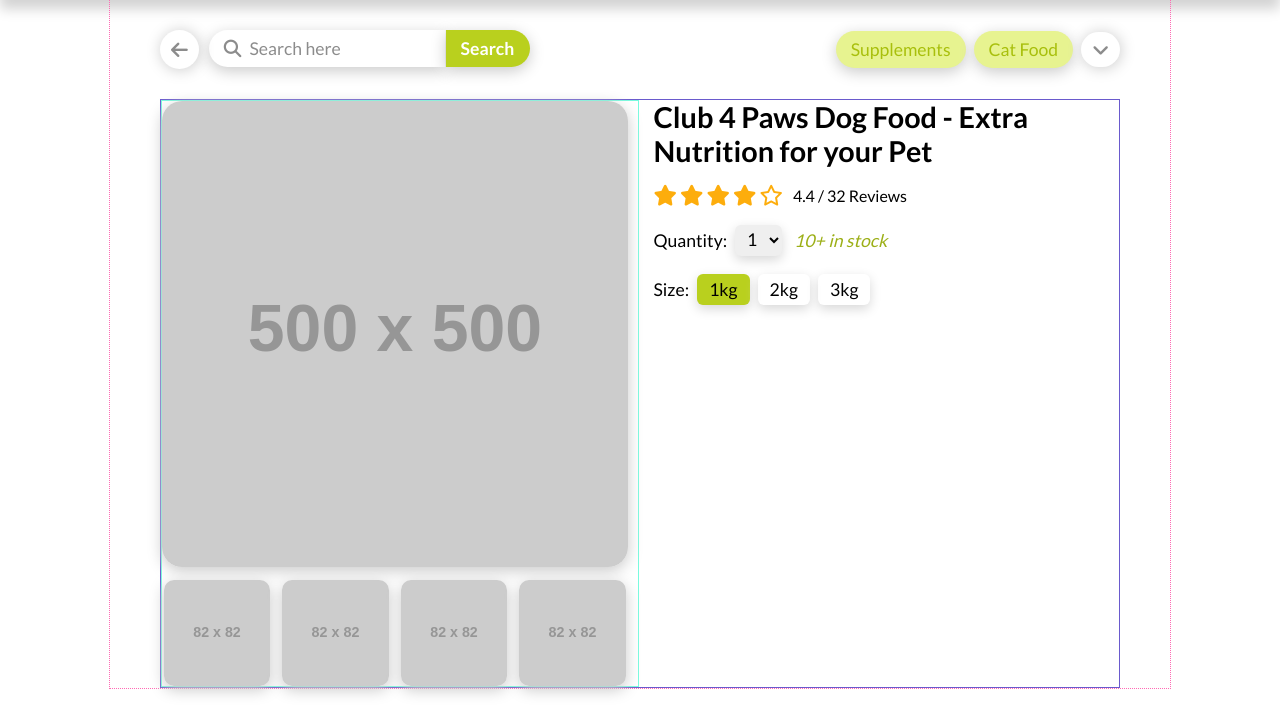
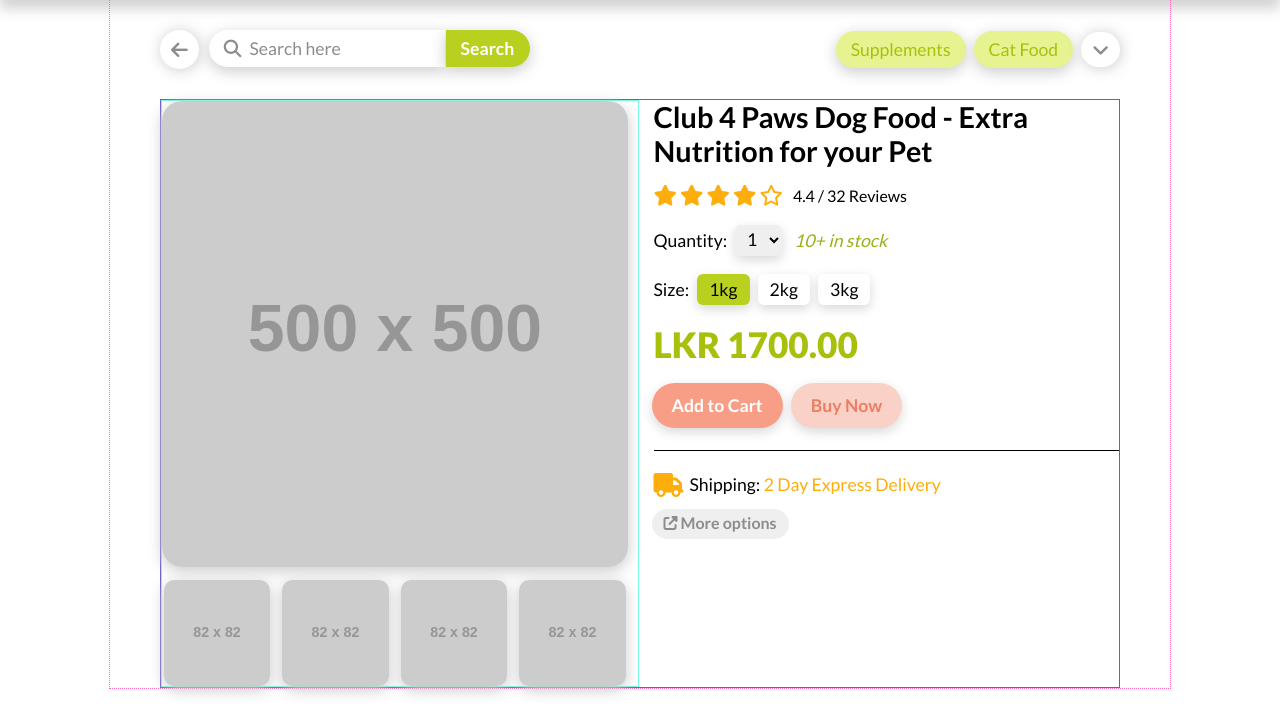
Before and after one commit to pawan-live/pet-care-system-iwt, a PHP site: page /html/item.html in a window 1280 px wide. Shown: the part 81-800 px from the top of the page. Run offline with PHP 8.4, Linux system fonts and the light colour scheme; grey boxes labelled with a size stand in for pictures from a placeholder-image service; some libraries are stand-ins or nearby versions.

Commit message:
complete item section

```diff
--- a/html/item.html
+++ b/html/item.html
@@ -41,8 +41,8 @@
         </ul>
       </div>
       <div class="nav-buttons">
-        <button class="btn navbar-login-btn">Login</button>
-        <button class="btn navbar-reg-btn">Join Now</button>
+        <button id="login-btn" class="btn btn-light">Login</button>
+        <button id="reg-btn" class="btn btn-dark">Join Now</button>
       </div>
     </nav>
 
@@ -138,9 +138,43 @@
               <div id="option-2" class="select-option">2kg</div>
               <div id="option-3" class="select-option">3kg</div>
             </div>
+
+            <!-- price -->
+            <div class="price-container">
+              <p class="item-price">LKR <span id="item-price">1700.00</span></p>
+            </div>
+
+            <!-- buy now buttons -->
+            <div class="btn-container">
+              <button id="add-to-cart" class="btn btn-dark add-to-cart">
+                Add to Cart
+              </button>
+              <button id="buy-now" class="btn btn-light buy-now">
+                Buy Now
+              </button>
+            </div>
+
+            <div class="divider"></div>
+
+            <!-- shipping info -->
+            <div class="shipping-container">
+              <i class="icon fa-solid fa-truck"></i>
+              <p>
+                Shipping:
+                <span class="">
+                  <a href="#">2 Day Express Delivery</a>
+                </span>
+              </p>
+            </div>
+            <div class="shipping-select">
+              <button id="shipping-options" class="btn">
+                <i class="fa-solid fa-up-right-from-square"></i> More options
+              </button>
+            </div>
           </div>
         </div>
       </div>
     </main>
+    <script src="../js/item.js"></script>
   </body>
 </html>
--- a/styles/item.css
+++ b/styles/item.css
@@ -7,6 +7,10 @@
 
 p {
   font-size: 1.1em;
+}
+
+.bold {
+  font-weight: 800;
 }
 
 nav {
@@ -47,34 +51,42 @@ nav {
   color: #eb7f63;
 }
 
+/* BUTTONS STYLES */
+
 .btn {
-  background-color: #f89e86;
   border: none;
   padding: 8px 15px;
   font-size: 1.1em;
   border-radius: 25px;
-  color: white;
   font-weight: 700;
   cursor: pointer;
   transition: 0.3s ease-in-out;
 }
 
-.btn:hover {
+.btn.btn-dark {
+  background-color: #f89e86;
+  color: white;
+}
+
+.btn.btn-dark:hover {
   background-color: #f9d1c6;
   color: #eb7f63;
   transition: 0.3s ease-in-out;
 }
 
-.btn.navbar-login-btn {
+.btn.btn-light {
   background-color: #f9d1c6;
   color: #eb7f63;
-  margin-right: 5px;
 }
 
-.btn.navbar-login-btn:hover {
+.btn.btn-light:hover {
   background-color: #f89e86;
   color: white;
   transition: 0.3s ease-in-out;
+}
+
+#login-btn {
+  margin-right: 5px;
 }
 
 main {
@@ -129,6 +141,7 @@ this adds a spacing to left and right of the page */
 }
 
 .btn.searchbar-btn {
+  color: white;
   background-color: #b9d01e;
   border-radius: 0 25px 25px 0;
   padding-right: 16px;
@@ -285,3 +298,63 @@ label {
   background-color: #b9d01e;
   cursor: default;
 }
+
+.item-price {
+  font-size: 2.2em;
+  font-weight: 800;
+  color: #a8bf0c;
+  margin-top: 18px;
+}
+
+/* buy now buttons */
+
+.btn-container {
+  margin-top: 18px;
+  margin-left: -2px;
+}
+
+.btn.btn-dark.add-to-cart {
+  padding: 12px 20px;
+  margin-right: 5px;
+  box-shadow: 0 4px 12px rgb(216, 216, 216);
+}
+
+.btn.btn-light.buy-now {
+  padding: 12px 20px;
+  box-shadow: 0 4px 12px rgb(216, 216, 216);
+  /* margin-right: 5px; */
+}
+
+.divider {
+  border-bottom: 1px solid black;
+  margin-top: 22px;
+  margin-bottom: 22px;
+}
+
+/* shipping info */
+
+.shipping-container {
+  display: flex;
+  flex-direction: row;
+  align-items: center;
+}
+
+.shipping-container span,
+.shipping-container span a {
+  text-decoration: none;
+  color: #fdad0c;
+}
+
+.shipping-container i {
+  font-size: 1.5em;
+  margin-right: 6px;
+  color: #fdad0c;
+}
+
+#shipping-options {
+  margin-top: 12px;
+  margin-left: -2px;
+  font-size: 1em;
+  color: #8c8c8c;
+  padding: 4px 12px 7px 12px;
+}
```
Also changed, not shown: js/item.js (added).
